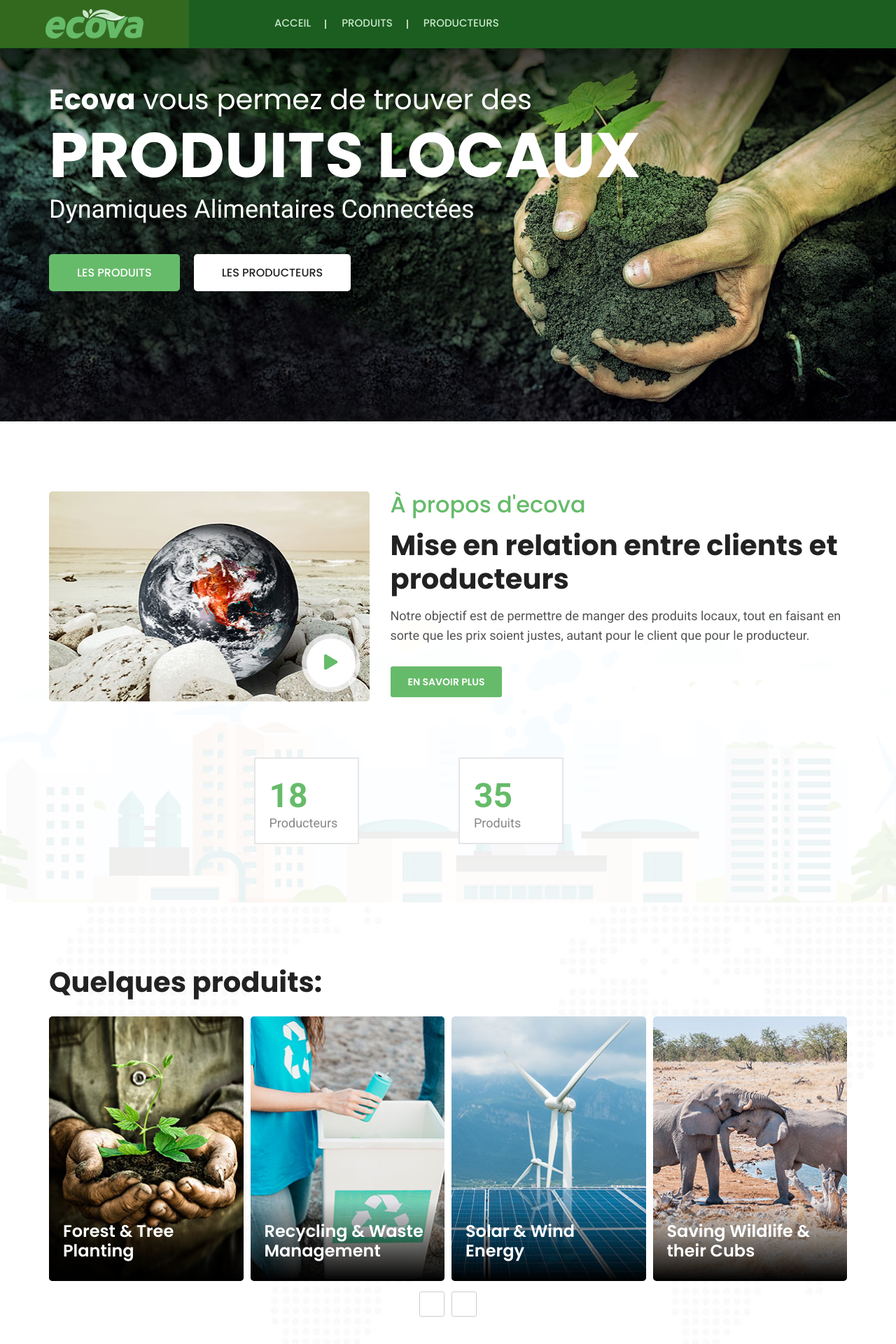
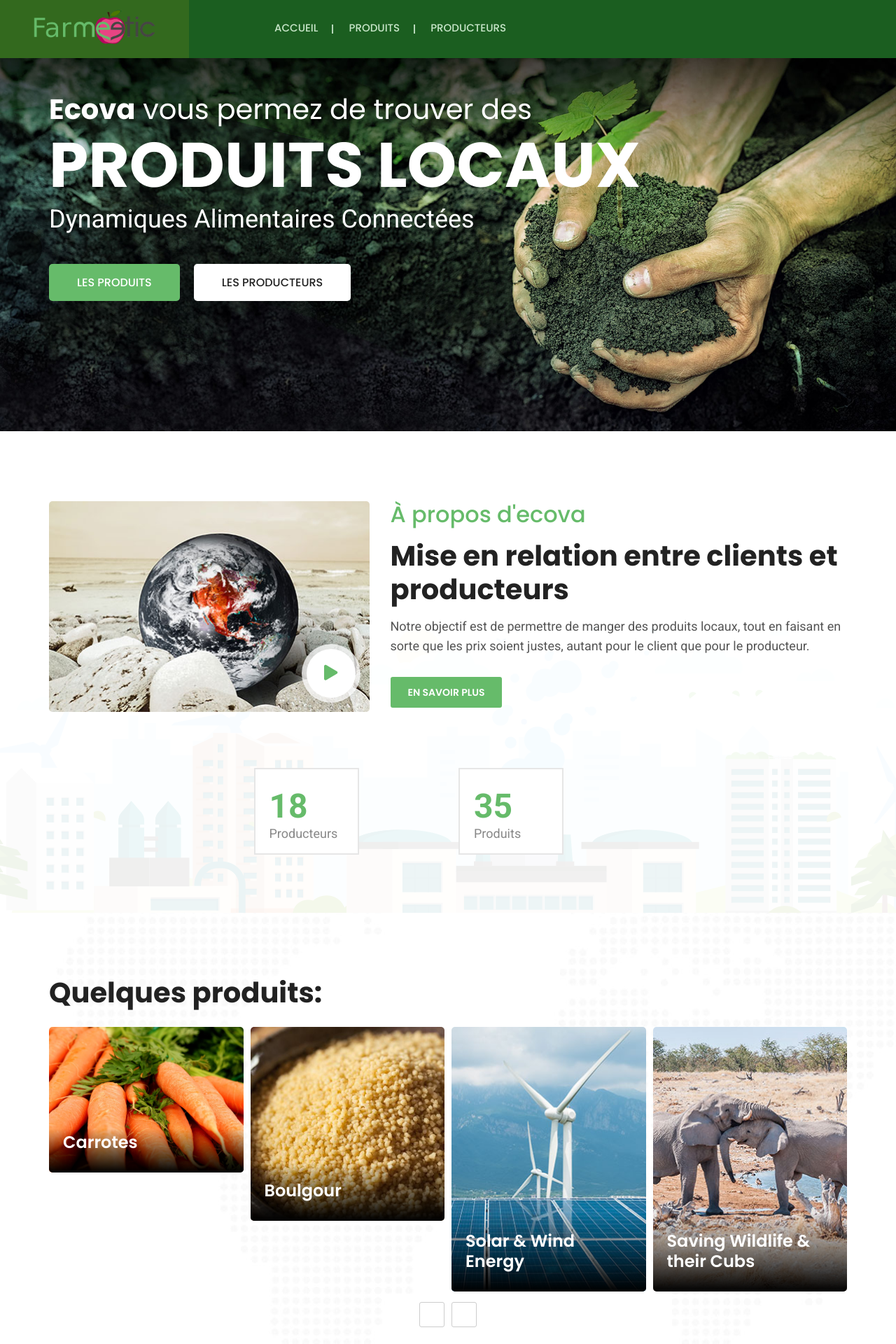
Before and after one commit to nico34638/MPAPWS, a Symfony app: template mpapws/templates/index/index.html.twig in a window 1280 px wide. Shown: the top 1920 px of the page at 70% size. Run offline with Twig, Linux system fonts and the light colour scheme; the template is opened without the code that fills it, so the values that code supplies are empty; some libraries are stand-ins or nearby versions.

Commit message:
logo + legumes

```diff
--- a/mpapws/templates/base.html.twig
+++ b/mpapws/templates/base.html.twig
@@ -25,11 +25,18 @@
     <!--Header Start-->
     <header class="header-style-2">
         <nav class="navbar navbar-expand-lg">
-            <a class="navbar-brand" href="index-2.html"><img src="images/h2logo.png" alt=""></a>
+            <a class="navbar-brand" href="/"><img class="navLeft" src="images/Farmeetic/farmeeticT.png" alt="">
+            <style>
+                img.navLeft {
+                    width: 200px;
+                    height: 57px;
+                }
+            </style>
+            </a>
             <button class="navbar-toggler" type="button" data-toggle="collapse" data-target="#navbarSupportedContent" aria-controls="navbarSupportedContent" aria-expanded="false" aria-label="Toggle navigation"> <i class="fas fa-bars"></i> </button>
             <div class="collapse navbar-collapse" id="navbarSupportedContent">
                 <ul class="navbar-nav mr-auto">
-                    <li class="nav-item"> <a class="nav-link" href="/">Acceil</a> </li>
+                    <li class="nav-item"> <a class="nav-link" href="/">Accueil</a> </li>
                     <li class="nav-item"> <a class="nav-link" href="/produits">Produits</a> </li>
                     <li class="nav-item"> <a class="nav-link" href="/producteurs">Producteurs</a> </li>
                 </ul>
@@ -96,16 +103,6 @@
                 </div>
             </div>
         </div>
-        <div class="footer-copyr wf100">
-            <div class="container">
-                <div class="row">
-                    <div class="col-md-4 col-sm-4"> <img src="images/logo.png" alt=""> </div>
-                    <div class="col-md-8 col-sm-8">
-                        <p><a target="_blank" href="https://www.templateshub.net">Templates Hub</a></p>
-                    </div>
-                </div>
-            </div>
-        </div>
     </footer>
     <!--Footer End-->
 </div>
--- a/mpapws/templates/index/index.html.twig
+++ b/mpapws/templates/index/index.html.twig
@@ -196,12 +196,13 @@
                                 <!--Pro Box-->
                                 <div class="item">
                                     <div class="pro-box">
-                                        <img src="images/current-pro1.jpg" alt="">
-                                        <h5>Forest & Tree Planting</h5>
+                                        <img src="images/Farmeetic/legumes/carotte.jpg" alt="">
+                                        <h5>Carrotes</h5>
                                         <div class="pro-hover">
-                                            <h6>Forest & Tree Planting</h6>
-                                            <p>We are working over 20 years on Waste Management & Material Recycling Projects.</p>
-                                            <a href="#">Read More</a>
+                                            <h6>Carrotes</h6>
+                                            <p>12€/Kg</p>
+                                            <p>Marc O'Ricard</p>
+                                            <a href="#">Plus d'info</a>
                                         </div>
                                     </div>
                                 </div>
@@ -209,12 +210,13 @@
                                 <!--Pro Box-->
                                 <div class="item">
                                     <div class="pro-box">
-                                        <img src="images/current-pro2.jpg" alt="">
-                                        <h5>Recycling & Waste Management</h5>
+                                        <img src="images/Farmeetic/legumes/boulgour.jpg" alt="">
+                                        <h5>Boulgour</h5>
                                         <div class="pro-hover">
-                                            <h6>Recycling & Waste Management</h6>
-                                            <p>We are working over 20 years on Waste Management & Material Recycling Projects.</p>
-                                            <a href="#">Read More</a>
+                                            <h6>Boulgour</h6>
+                                            <p>3€/Kg</p>
+                                            <p>Karim Boulgour</p>
+                                            <a href="#">Plus d'info</a>
                                         </div>
                                     </div>
                                 </div>
```
Also changed, not shown: mpapws/public/images/Farmeetic/farmeetic.png (added), mpapws/public/images/Farmeetic/farmeeticLogo.png (added), mpapws/public/images/Farmeetic/farmeeticLogoT.png (added), mpapws/public/images/Farmeetic/farmeeticT.png (added), mpapws/public/images/Farmeetic/legumes/boulgour.jpg (added), mpapws/public/images/Farmeetic/legumes/carotte.jpg (added).
